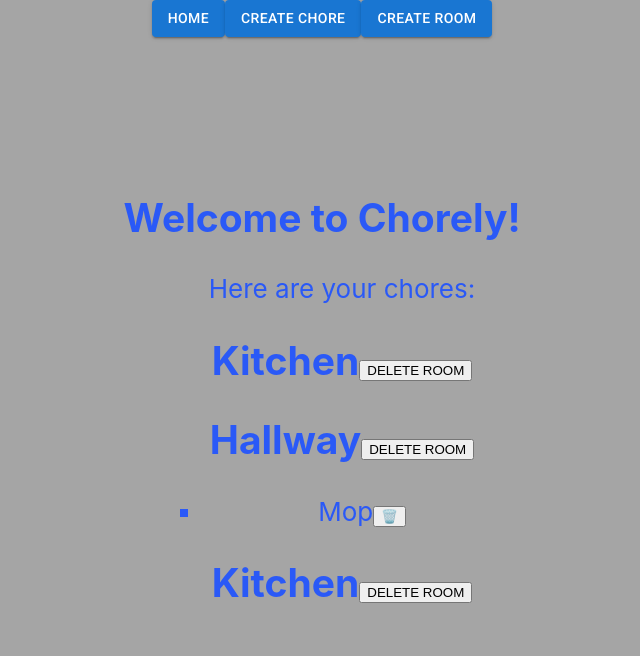
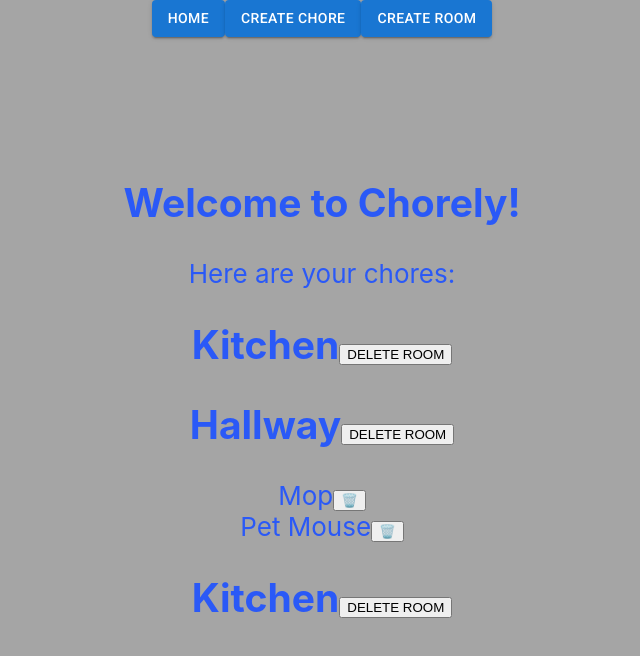
Before and after one commit to GarlicGrapes/Chorely, a React (Create React App) app: page / in a window 1280 px wide. Shown: the top 656 px of the page, without its empty margins (318-958 px from the left). Built offline with nearby package versions, Linux system fonts and the light colour scheme; data requests are answered from the project's data file.

Commit message:
removed debugging button in NewRoomForm

```diff
--- a/db.json
+++ b/db.json
@@ -34,6 +34,12 @@
       "isCompleted": false,
       "choreRoom": "Hallway",
       "id": 3
+    },
+    {
+      "choreName": "Pet Mouse",
+      "isCompleted": false,
+      "choreRoom": "Hallway",
+      "id": 4
     }
   ]
 }
--- a/src/App.css
+++ b/src/App.css
@@ -42,7 +42,13 @@
 }
 
 ul {
-  list-style-type: square;
+  list-style-type: none;
+  margin: 0;
+  padding: 0;;
+}
+
+li {
+  margin: 0;
 }
 
 
--- a/src/NewRoomForm.js
+++ b/src/NewRoomForm.js
@@ -51,8 +51,6 @@ function NewRoomForm({addRoom}) {
                 onChange= {handleRoomChange}
             />
             <input type="submit" value="Add Room" />
-            <button onClick={() => console.log(roomFormData)}>TEST DATA</button>
-
         </form>
     )
 
```
